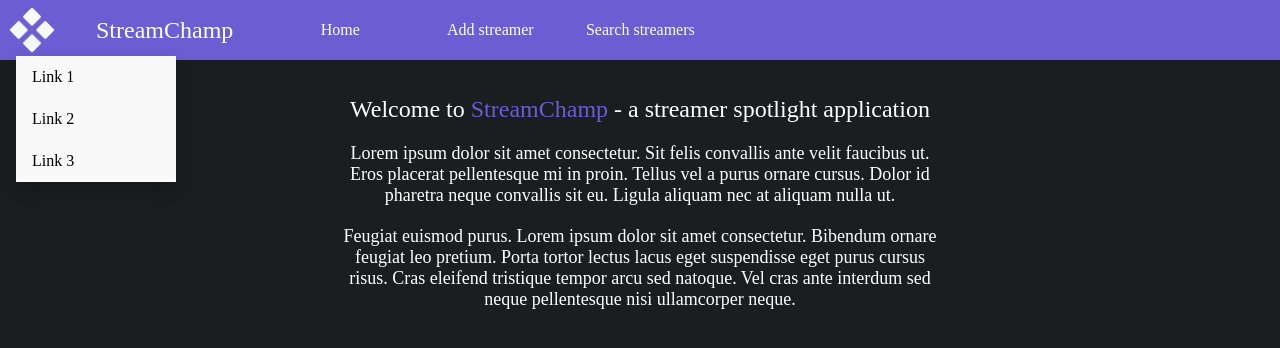
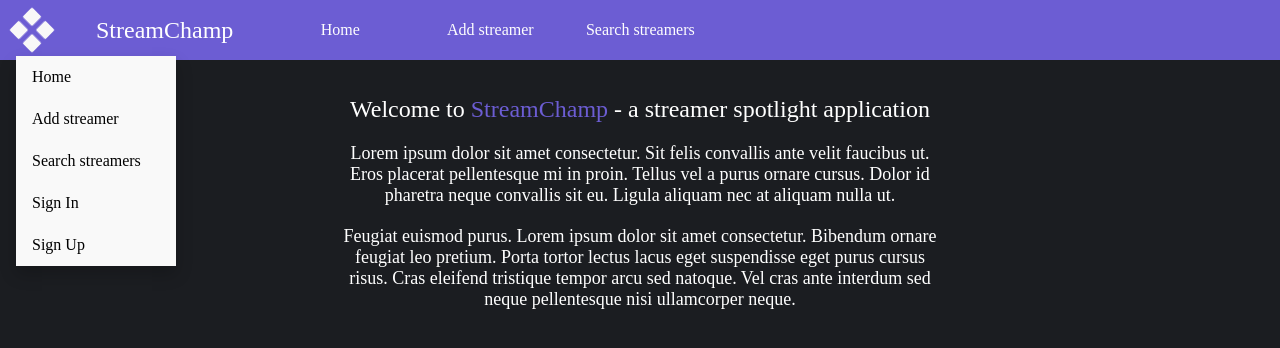
Before and after one commit to navuyi/StreamChamp-2023, a React (Vite) app in the folder frontend/: page / in a window 1280 px wide. Both pictures are taken after a click on the element 32 px from the left and 30 px from the top of the page. Shown: the top 348 px of the page. Built offline with nearby package versions, Linux system fonts and the light colour scheme; a web font is replaced by a local one.

Commit message:
dropwodn outside click closing

```diff
--- a/frontend/src/components/Dropdown/Dropdown.tsx
+++ b/frontend/src/components/Dropdown/Dropdown.tsx
@@ -1,27 +1,47 @@
 import { useEffect, useState } from "react"
 import style from "./style.module.scss"
-
+import { useNavigate } from "react-router"
+import { useRef } from "react"
 
 const Dropdown = () => {
     const [active, setActive] = useState<boolean>(false)
+    const navigate = useNavigate()
+    const dropdownRef = useRef<HTMLDivElement | null>(null)
 
     useEffect(() => {
+        const handleClickOutside = (event: MouseEvent) => {
+          if (
+            dropdownRef.current &&
+            !dropdownRef.current.contains(event.target as Node)
+          ) {
+            setActive(false);
+          }
+        };
 
-    }, [active])
+        document.addEventListener("click", handleClickOutside);
+
+        return () => {
+          document.removeEventListener("click", handleClickOutside);
+        };
+      }, []);
+
+    const handleNavigate = (dest:string) => {
+        navigate(dest)
+    }
 
     const handleDropdownOpen = () => {
         setActive(prev => !prev)
     }
 
     return(
-        <div className={style.dropdown}>
-            <div className={style.button} onClick={handleDropdownOpen}>
-
-            </div>
+        <div className={style.dropdown} ref={dropdownRef}>
+            <div className={style.button} onClick={handleDropdownOpen}></div>
             <div className={style.content} data-active={active} onMouseLeave={() => setActive(false)}>
-                <a href="#">Link 1</a>
-                <a href="#">Link 2</a>
-                <a href="#">Link 3</a>
+                <a data-dest={"/"} onClick={(e) => handleNavigate(e.currentTarget.dataset.dest!)}>Home</a>
+                <a data-dest={"/streamer/create"} onClick={(e) => handleNavigate(e.currentTarget.dataset.dest!)}>Add streamer</a>
+                <a data-dest={"/streamer/search"} onClick={(e) => handleNavigate(e.currentTarget.dataset.dest!)}>Search streamers</a>
+                <a data-dest={"/auth/signin"} onClick={(e) => handleNavigate(e.currentTarget.dataset.dest!)}>Sign In</a>
+                <a data-dest={"/auth/signup"} onClick={(e) => handleNavigate(e.currentTarget.dataset.dest!)}>Sign Up</a>
             </div>
         </div>
     )
```
